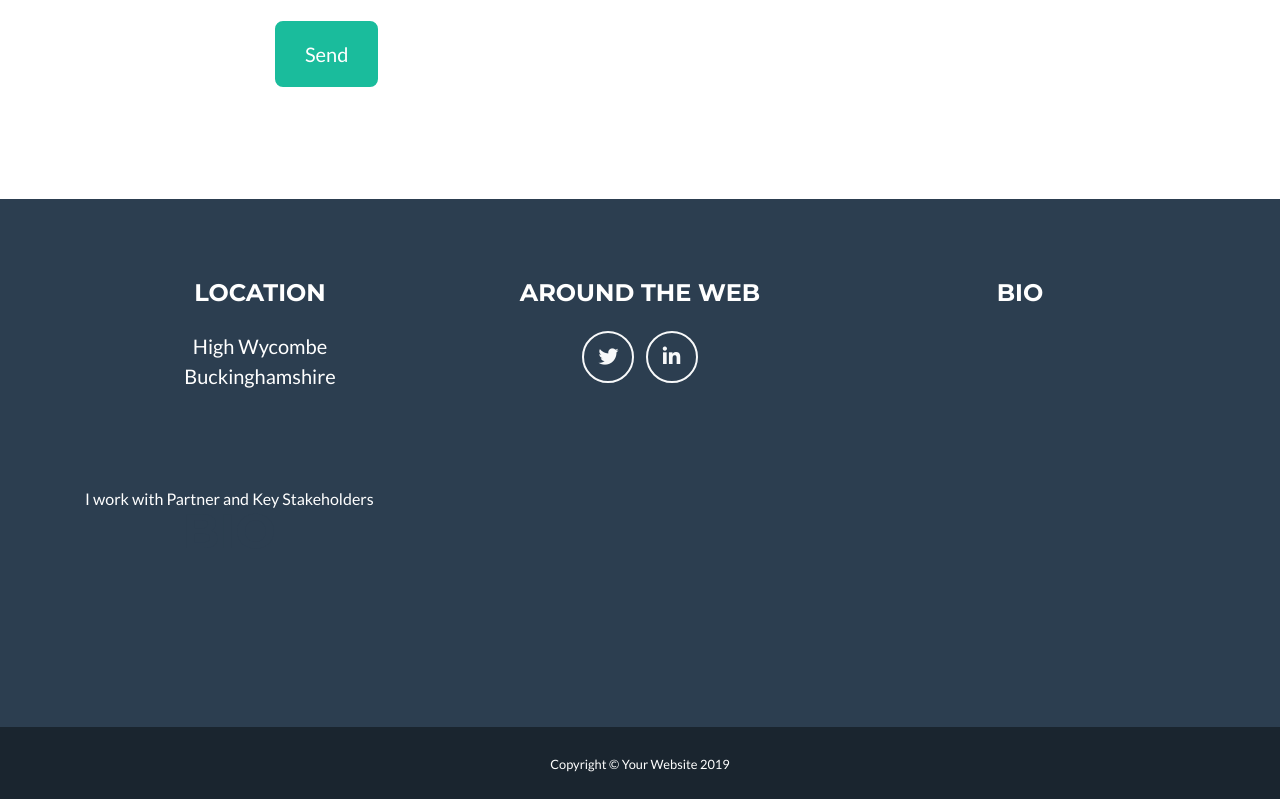
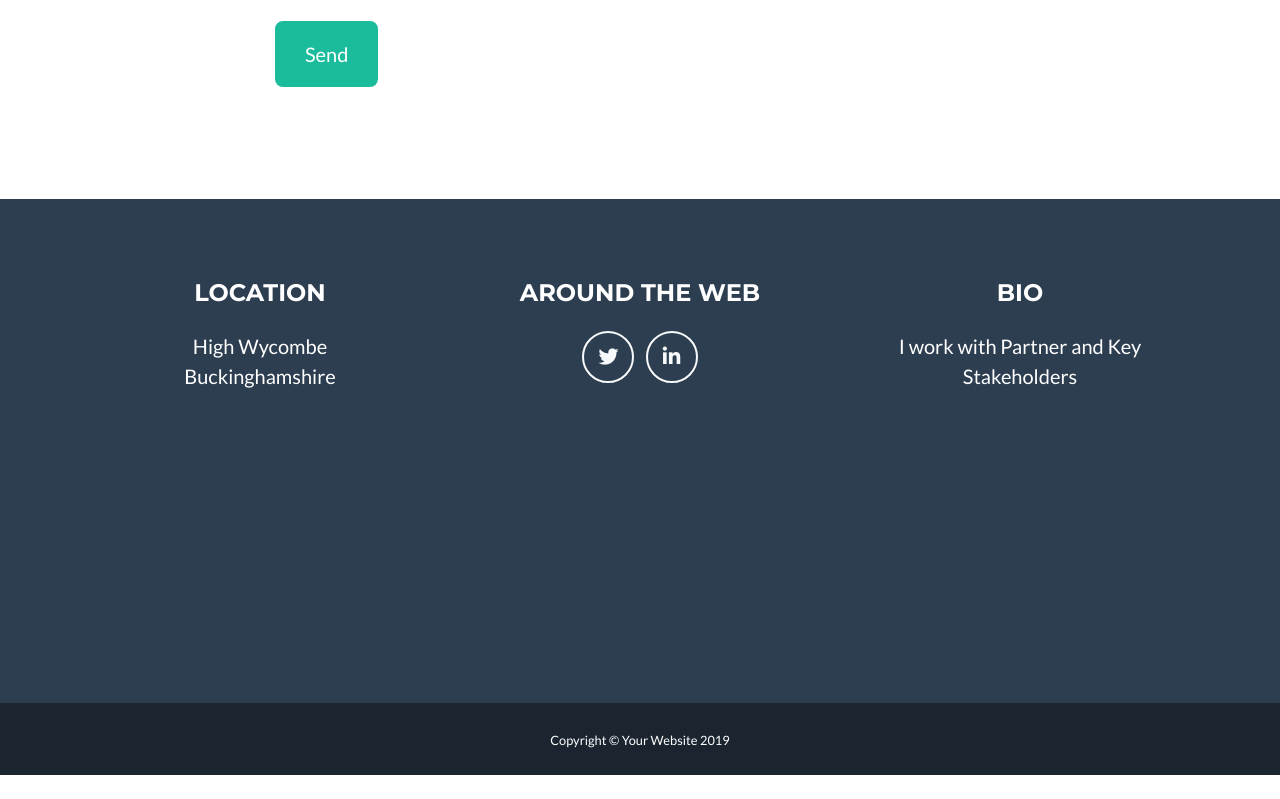
Before and after one commit to SnaggaTron/Sowande-Snagg, a website with bundled scripts: page index.html in a window 1280 px wide. Shown: the part 2927-3726 px from the top of the page. After the commit the page ends 3702 px from the top, so only its background shows below. Built offline with nearby package versions, Linux system fonts and the light colour scheme.

Commit message:
Update index.html

```diff
--- a/index.html
+++ b/index.html
@@ -297,12 +297,12 @@
         <!-- Footer About Text -->
         <div class="col-lg-4">
           <h4 class="text-uppercase mb-4">Bio</h4>
-          <p class="lead mb-0">
+          <p class="lead mb-0">I work with Partner and Key Stakeholders
         </div>
 
         <!-- Contact Section -->
         <section class="page-section" id="Bio">
-          <div class="container">I work with Partner and Key Stakeholders
+          <div class="container">
             <h2 class="page-section-heading text-center text-uppercase text-secondary mb-0">Bio</h2>
 
 
@@ -430,7 +430,7 @@
                 <!-- Portfolio Modal - Image -->
                 <img class="img-fluid rounded mb-5" src="img/portfolio/BigData.png" alt="">
                 <!-- Portfolio Modal - Text -->
-                <p class="mb-5">This section contains the work done in relatio to Big Data</p>
+                <p class="mb-5">This section contains the work done in relation to Big Data</p>
                 <button class="btn btn-primary" href="#" data-dismiss="modal">
                   <i class="fas fa-times fa-fw"></i>
                   Close Window
```
